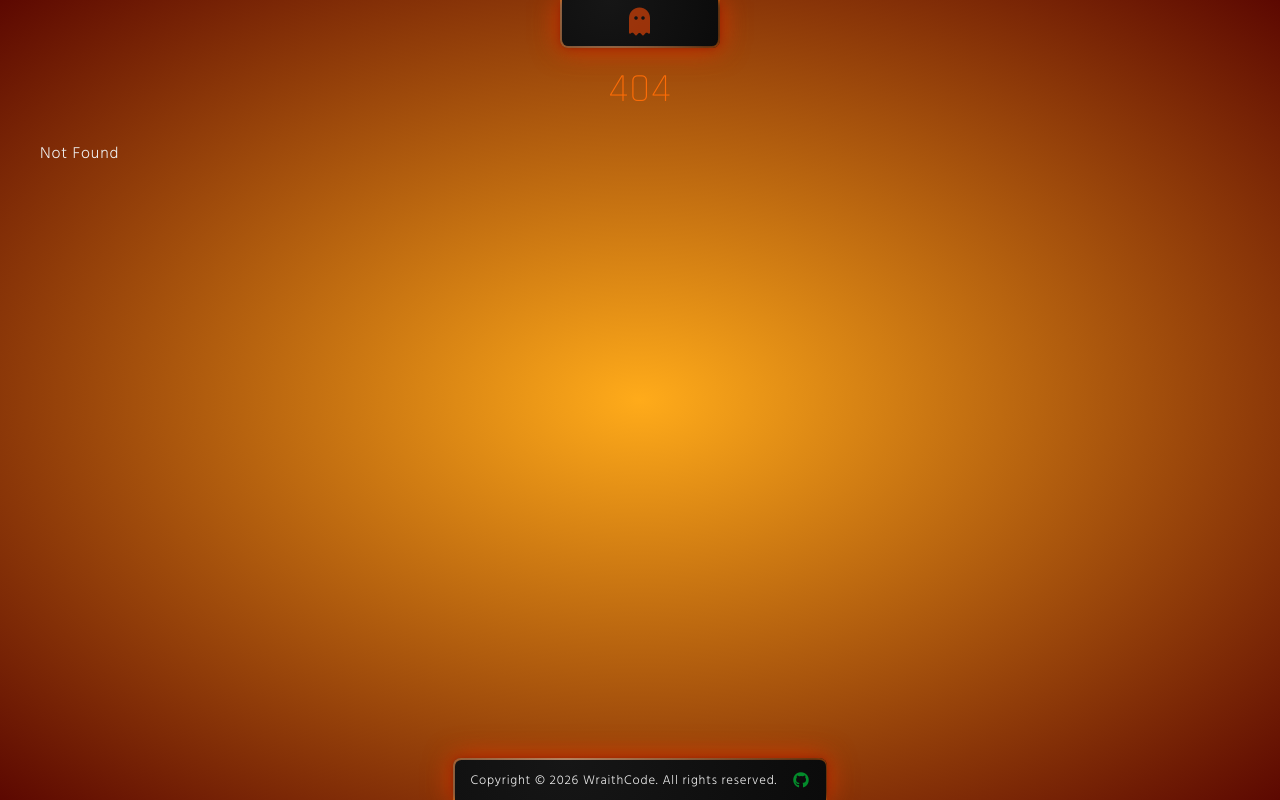
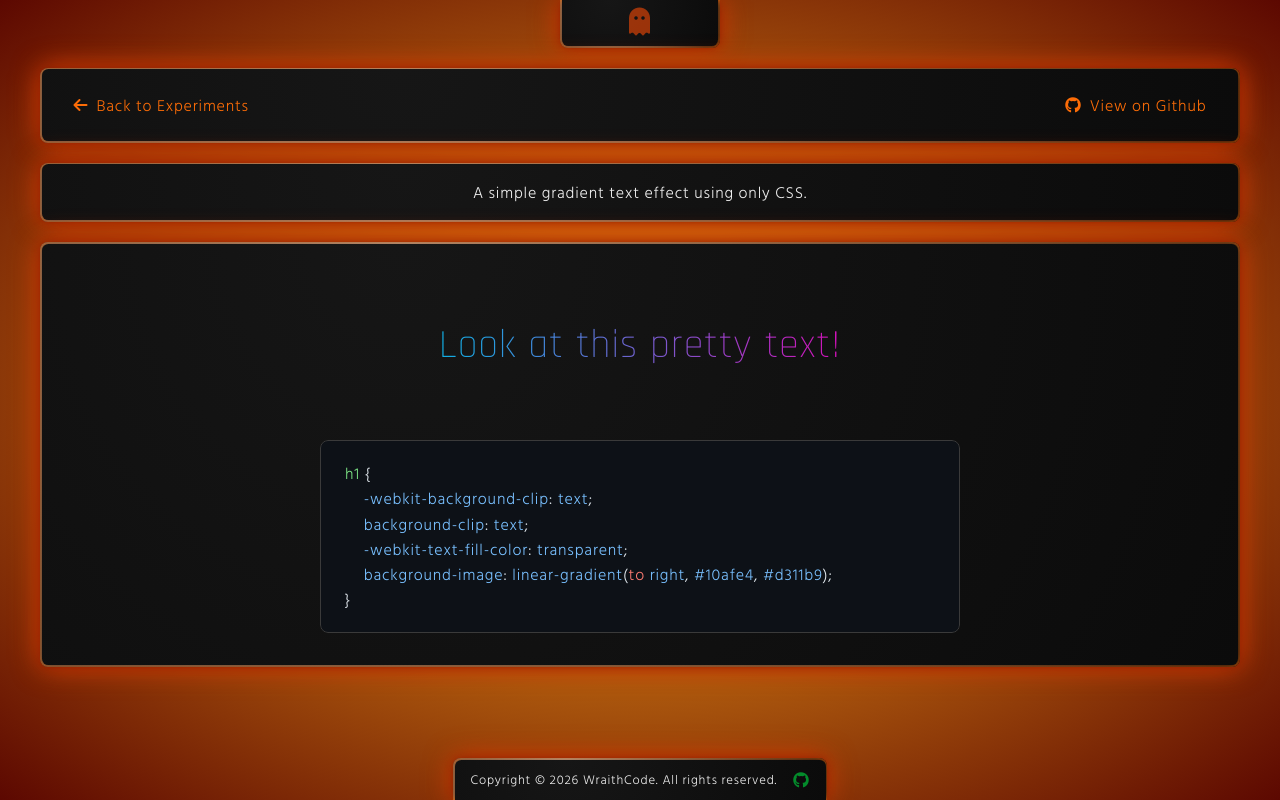
Before and after one commit to pixel-wraith/wraithcode.io, a SvelteKit app: page /experiments/gradient-text in a window 1280 px wide. Before the commit this address had no page. Built offline with nearby package versions, Linux system fonts and the light colour scheme; no server answers.

Commit message:
feat: 👻 adds gradient text experiment

```diff
--- a/package.json
+++ b/package.json
@@ -22,7 +22,8 @@
         "auth:schema": "better-auth generate --config src/lib/server/auth.ts --output src/lib/server/db/auth.schema.ts --yes"
     },
     "dependencies": {
-        "dayjs": "^1.11.19"
+        "dayjs": "^1.11.19",
+        "shiki": "^4.0.2"
     },
     "devDependencies": {
         "@antfu/eslint-config": "^7.6.1",
--- /dev/null
+++ b/src/lib/components/CodeBlock.svelte
@@ -0,0 +1,70 @@
+<script lang="ts">
+    import { codeToHtml } from "shiki";
+    import { onMount } from "svelte";
+
+    interface ICodeBlockProps {
+        code: string;
+        lang?: string;
+    }
+
+    const { code, lang = "css" }: ICodeBlockProps = $props();
+
+    let html = $state("");
+
+    onMount(async () => {
+        html = await codeToHtml(code, {
+            lang,
+            theme: "github-dark-default",
+        });
+    });
+</script>
+
+<div class="code-block">
+    {#if html}
+        <!-- eslint-disable-next-line svelte/no-at-html-tags -->
+        {@html html}
+    {:else}
+        <pre><code>{code}</code></pre>
+    {/if}
+</div>
+
+<style>
+    .code-block {
+        width: 100%;
+        border-radius: 0.5rem;
+        overflow: hidden;
+        font-size: 0.9rem;
+        line-height: 1.6;
+
+        & :global(pre) {
+            width: 100%;
+            margin: 0;
+            padding: 1.25rem 1.5rem;
+            overflow-x: auto;
+            border-radius: 0.5rem;
+            border: 1px solid var(--neutral-300);
+        }
+
+        & :global(code) {
+            font-family: "JetBrains Mono", "Fira Code", "Cascadia Code", Consolas, monospace;
+            font-size: 0.85rem;
+            line-height: 1.7;
+        }
+
+        & pre {
+            margin: 0;
+            padding: 1.25rem 1.5rem;
+            background-color: var(--neutral-50);
+            border: 1px solid var(--neutral-300);
+            border-radius: 0.5rem;
+            overflow-x: auto;
+
+            & code {
+                font-family: "JetBrains Mono", "Fira Code", "Cascadia Code", Consolas, monospace;
+                font-size: 0.85rem;
+                line-height: 1.7;
+                color: var(--neutral-700);
+            }
+        }
+    }
+</style>
--- a/src/lib/components/ExperimentHeader.svelte
+++ b/src/lib/components/ExperimentHeader.svelte
@@ -21,7 +21,7 @@
 
         <div class="right-col">
             {#each links as link}
-                <a href={link.url}>
+                <a href={link.url} target="_blank" rel="noopener noreferrer">
                     <i class={link.icon}></i>
                     {link.name}
                 </a>
--- a/src/lib/constants/experiments.ts
+++ b/src/lib/constants/experiments.ts
@@ -1 +1 @@
-export const EXPERIMENTS_GITHUB_URL = 'https://github.com/wraithcode/experiments';
+export const EXPERIMENTS_GITHUB_URL = 'https://github.com/pixel-wraith/wraithcode/blob/main/src/routes/experiments';
--- a/src/lib/data/experiments.ts
+++ b/src/lib/data/experiments.ts
@@ -11,7 +11,7 @@ const experimentsData = [
         links: [
             {
                 name: 'View on Github',
-                url: `${EXPERIMENTS_GITHUB_URL}/orphans`,
+                url: `${EXPERIMENTS_GITHUB_URL}/orphans/+page.svelte`,
                 icon: 'fa-brands fa-github',
             },
         ],
@@ -26,7 +26,7 @@ const experimentsData = [
         links: [
             {
                 name: 'View on Github',
-                url: `${EXPERIMENTS_GITHUB_URL}/gradient-text`,
+                url: `${EXPERIMENTS_GITHUB_URL}/gradient-text/+page.svelte`,
                 icon: 'fa-brands fa-github',
             },
         ],
--- /dev/null
+++ b/src/routes/experiments/gradient-text/+page.server.ts
@@ -0,0 +1,20 @@
+import { error } from '@sveltejs/kit';
+import { experiments } from '$lib/data/experiments';
+
+export async function load() {
+    const experiment = experiments
+        .filter(e => e.published)
+        .map(e => ({
+            ...e,
+            createdAt: new Date(e.createdAt),
+        }))
+        .find(e => e.id === 'gradient-text');
+
+    if (!experiment) {
+        throw error(404, 'Experiment not found');
+    }
+
+    return {
+        experiment,
+    };
+}
--- /dev/null
+++ b/src/routes/experiments/gradient-text/+page.svelte
@@ -0,0 +1,56 @@
+<script lang="ts">
+    import CodeBlock from "$lib/components/CodeBlock.svelte";
+    import ExperimentHeader from "$lib/components/ExperimentHeader.svelte";
+    import Stone from "$lib/components/Stone.svelte";
+
+    const { data } = $props();
+
+    const cssCode = `h1 {
+    -webkit-background-clip: text;
+    background-clip: text;
+    -webkit-text-fill-color: transparent;
+    background-image: linear-gradient(to right, #10afe4, #d311b9);
+}`;
+</script>
+
+<ExperimentHeader links={data.experiment.links} />
+
+<Stone>
+    <p>A simple gradient text effect using only CSS.</p>
+</Stone>
+
+<Stone>
+    <div class="container">
+        <h1>Look at this pretty text!</h1>
+
+        <div class="code-section">
+            <CodeBlock code={cssCode} lang="css" />
+        </div>
+    </div>
+</Stone>
+
+<style>
+    .container {
+        display: flex;
+        flex-direction: column;
+        justify-content: flex-start;
+        align-items: center;
+        width: 100%;
+        padding: 4rem 1rem 1rem;
+    }
+
+    h1 {
+        /* https://developer.mozilla.org/en-US/docs/Web/CSS/background-clip */
+        -webkit-background-clip: text;
+        background-clip: text;
+        /* https://developer.mozilla.org/en-US/docs/Web/CSS/-webkit-text-fill-color */
+        -webkit-text-fill-color: transparent;
+        background-image: linear-gradient(to right, #10afe4, #d311b9);
+    }
+
+    .code-section {
+        width: 100%;
+        max-width: 40rem;
+        margin-top: 4rem;
+    }
+</style>
--- a/src/routes/experiments/orphans/+page.svelte
+++ b/src/routes/experiments/orphans/+page.svelte
@@ -1,4 +1,5 @@
 <script lang="ts">
+    import CodeBlock from "$lib/components/CodeBlock.svelte";
     import ExperimentHeader from "$lib/components/ExperimentHeader.svelte";
     import Input from "$lib/components/Input.svelte";
     import Stone from "$lib/components/Stone.svelte";
@@ -7,6 +8,11 @@
 
     let columns = $state(4);
     let orphans = $state(2);
+
+    const cssCode = $derived(`div.content {
+    columns: ${columns ?? 2};
+    orphans: ${orphans ?? 2};
+}`);
 </script>
 
 <ExperimentHeader links={data.experiment.links} />
@@ -16,7 +22,7 @@
 </Stone>
 
 <Stone>
-    <div>
+    <div class="container">
         <div style="padding-bottom: 1rem;">
             <p>Change the number of columns and orphans to see how the text behaves.</p>
         </div>
@@ -72,11 +78,16 @@
                 Option 7
             </li>
         </ul>
+
+        <div class="code-section">
+            <CodeBlock code={cssCode} lang="css" />
+        </div>
     </div>
 </Stone>
 
 <style>
     .container {
+        width: 100%;
         padding: 1rem;
     }
 
@@ -125,4 +136,13 @@
         margin-bottom: 0.5rem;
         list-style-position: inside;
     }
+
+    .code-section {
+        display: flex;
+        justify-content: center;
+        align-items: center;
+        width: 100%;
+        max-width: 20rem;
+        margin: 4rem auto 0;
+    }
 </style>
```
Also changed, not shown: 1 other file (tests, documents, lock files or other folders).
